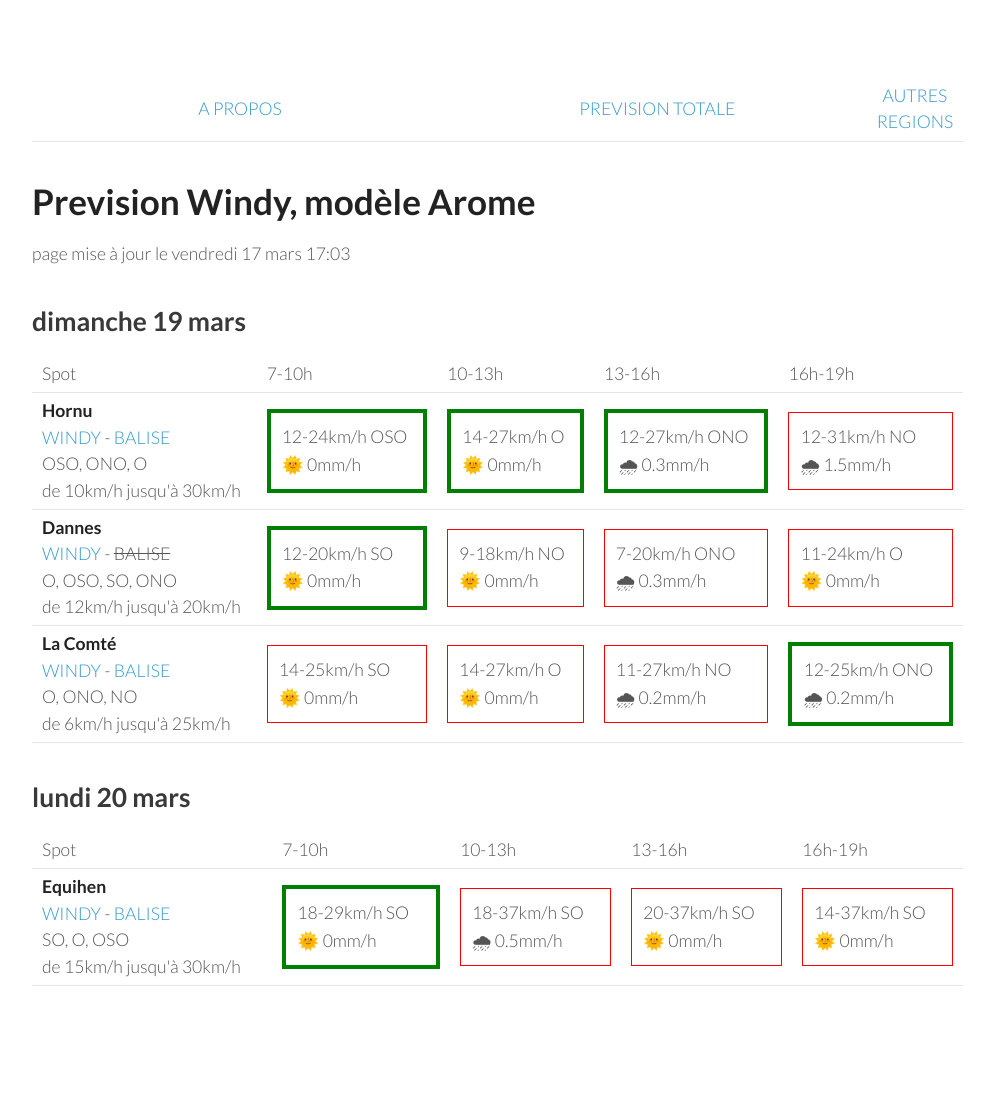
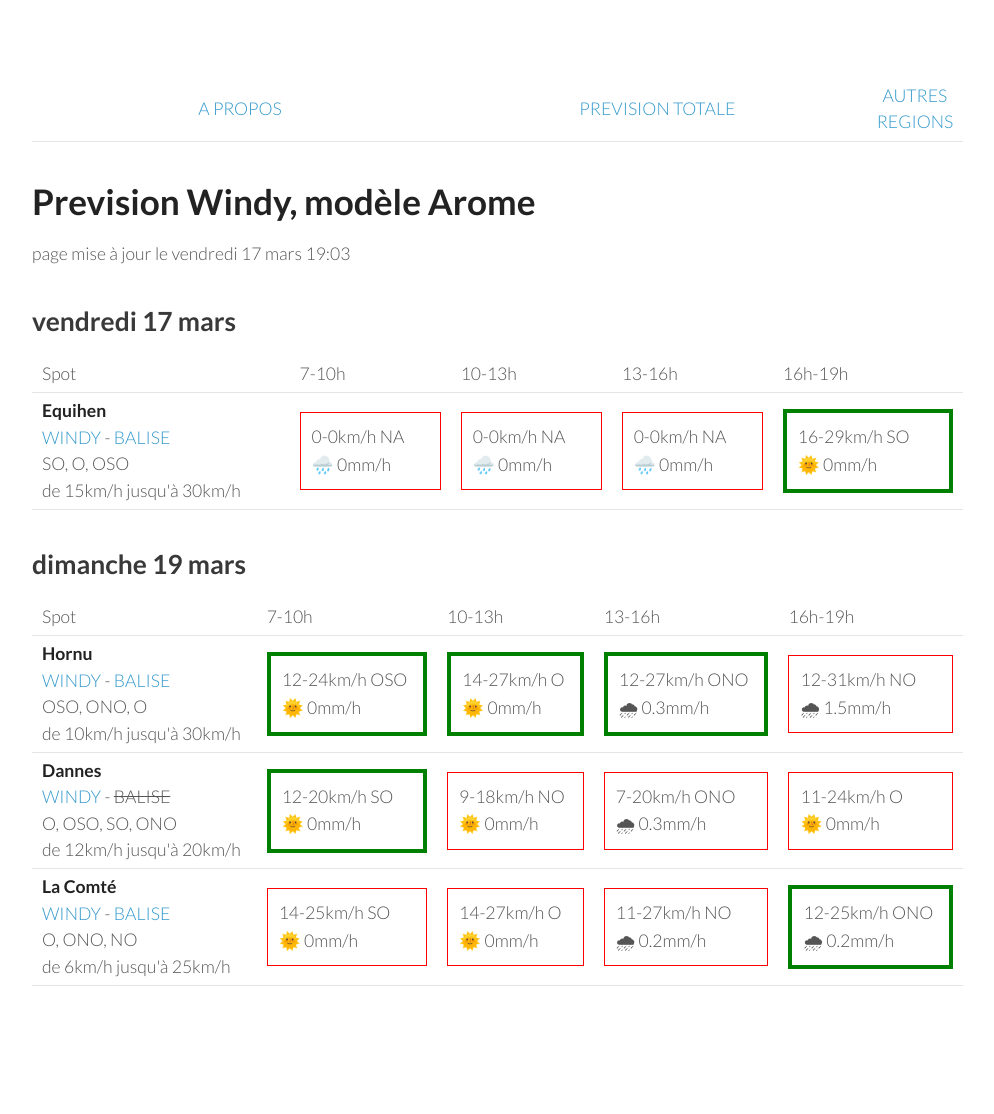
Before and after one commit to parapente-dans-le-nord/parapente-dans-le-nord.github.io, a Jekyll site: the page built from index.markdown, in a window 1280 px wide. Shown: the whole page, without its empty margins (26-1020 px from the left). Built offline with Jekyll 4.4.1, drawn with Linux system fonts in a browser that asks for light colours.

Commit message:
update index.markdown

```diff
--- a/index.markdown
+++ b/index.markdown
@@ -7,10 +7,35 @@ title:  "Ou ça vole"
 {: .links}
 
 # Prevision Windy, modèle Arome
-page mise à jour le vendredi 17 mars 17:03
+page mise à jour le vendredi 17 mars 19:03
 
 
 
+## vendredi 17 mars
+
+{::nomarkdown}
+<table>
+  <tbody>
+    <tr>
+      <td>Spot</td>
+      <td>7-10h</td>
+      <td>10-13h</td>
+      <td>13-16h</td>
+      <td>16h-19h</td>
+    </tr>
+<tr>
+        <td><strong>Equihen</strong>  <br><a href="https://windy.com/50.679/1.572?50.279,1.571,8,m:e3CagdM">WINDY</a> - <span class=""><a href="https://balisemeteo.com/balise_histo.php?idBalise=159">BALISE</a> </span><br> <span class="vent-favorable">SO, O, OSO</span><br><span class="force-vent">de 15km/h jusqu'à 30km/h</span> </td>
+
+            <td><div class="not-flyable"><p>0-0km/h NA</p><p>🌧️ 0mm/h</p></div></td>
+            <td><div class="not-flyable"><p>0-0km/h NA</p><p>🌧️ 0mm/h</p></div></td>
+            <td><div class="not-flyable"><p>0-0km/h NA</p><p>🌧️ 0mm/h</p></div></td>
+            <td><div class="flyable"><p>16-29km/h SO</p><p>🌞 0mm/h</p></div></td>
+
+    </tr>
+
+</tbody>
+</table>
+{:/}
 ## dimanche 19 mars
 
 {::nomarkdown}
@@ -57,29 +82,3 @@ page mise à jour le vendredi 17 mars 17:03
 </tbody>
 </table>
 {:/}
-## lundi 20 mars
-
-{::nomarkdown}
-<table>
-  <tbody>
-    <tr>
-      <td>Spot</td>
-      <td>7-10h</td>
-      <td>10-13h</td>
-      <td>13-16h</td>
-      <td>16h-19h</td>
-    </tr>
-<tr>
-        <td><strong>Equihen</strong>  <br><a href="https://windy.com/50.679/1.572?50.279,1.571,8,m:e3CagdM">WINDY</a> - <span class=""><a href="https://balisemeteo.com/balise_histo.php?idBalise=159">BALISE</a> </span><br> <span class="vent-favorable">SO, O, OSO</span><br><span class="force-vent">de 15km/h jusqu'à 30km/h</span> </td>
-
-            <td><div class="flyable"><p>18-29km/h SO</p><p>🌞 0mm/h</p></div></td>
-            <td><div class="not-flyable"><p>18-37km/h SO</p><p>🌧 0.5mm/h</p></div></td>
-            <td><div class="not-flyable"><p>20-37km/h SO</p><p>🌞 0mm/h</p></div></td>
-            <td><div class="not-flyable"><p>14-37km/h SO</p><p>🌞 0mm/h</p></div></td>
-
-
-    </tr>
-
-</tbody>
-</table>
-{:/}
```
Also changed, not shown: all.markdown (+29 -30 lines).
